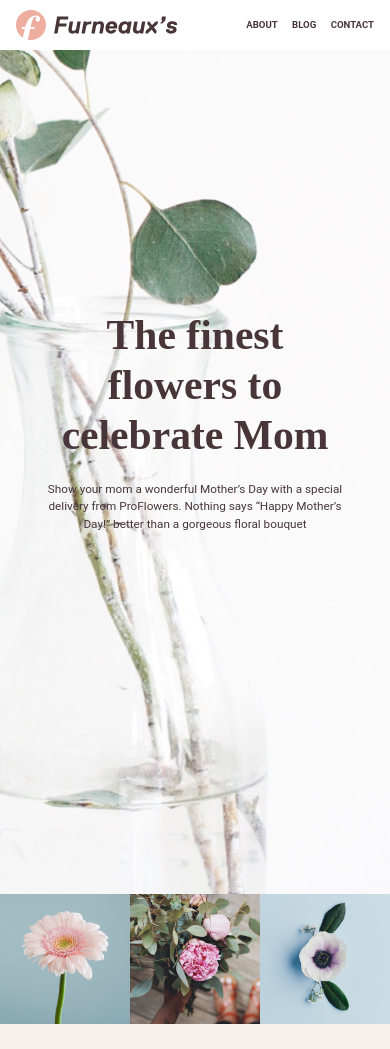
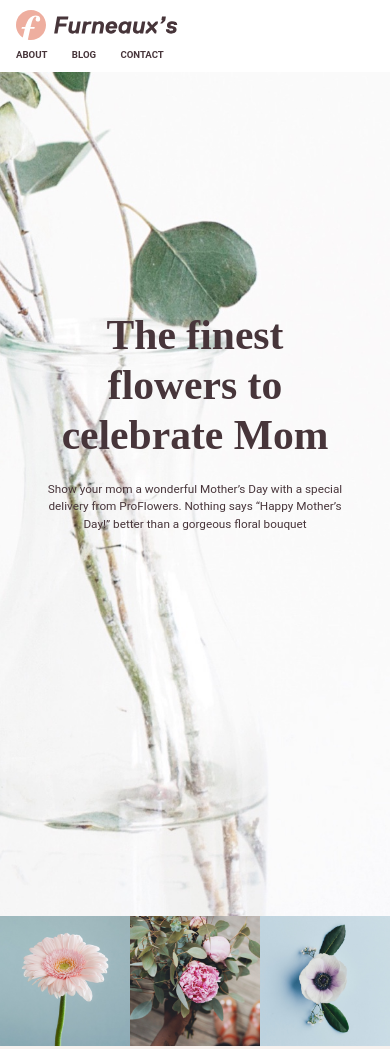
Before and after one commit to haroldao/Grids_Website_Training, a website: page index.html in a window 390 px wide. Shown: the top 1049 px of the page. Drawn offline with Linux system fonts and the light colour scheme.

Commit message:
max-Width 430px Nav Fixed

```diff
--- a/style.css
+++ b/style.css
@@ -201,3 +201,14 @@ footer img {
     width: auto;
   }
 }
+
+@media (max-width: 430px) {
+  h1,
+  nav {
+    float: none !important;
+  }
+  header nav a {
+    margin-left: 0 !important;
+    margin-right: 22px;
+  }
+}
```
